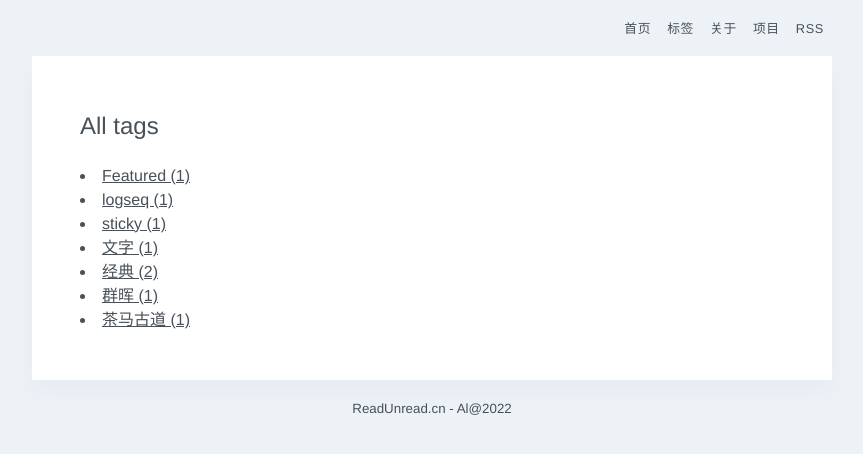
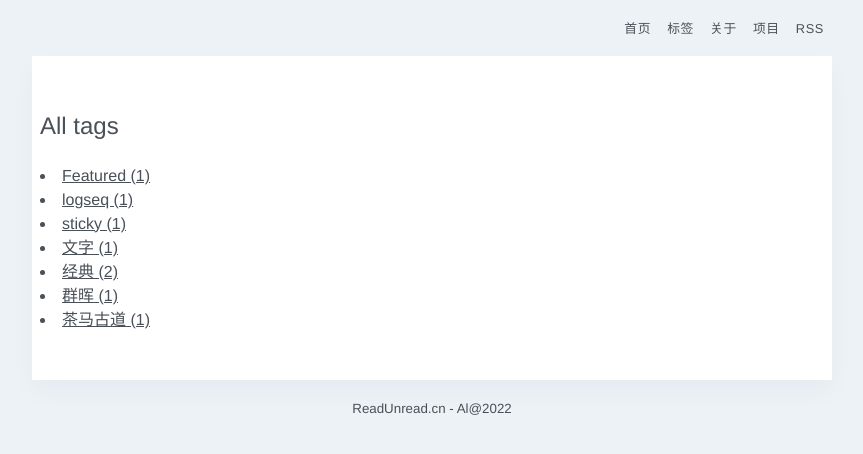
Before and after one commit to gccgle/test-readunread.cn, a Jekyll site: the page built from _pages/tags.md, in a window 1280 px wide. Shown: the top 454 px of the page, without its empty margins (208-1071 px from the left). Built offline with Jekyll 4.4.1, drawn with Linux system fonts in a browser that asks for light colours; some web fonts are replaced.

Commit message:
Update _layout.scss

```diff
--- a/_sass/_layout.scss
+++ b/_sass/_layout.scss
@@ -129,7 +129,7 @@ header, main {
 
 .post {
 	background: white;
-	padding: 2rem 3rem;
+	padding: 2rem 0.5rem;
 	-webkit-box-shadow: 0 0.75rem 1.5rem rgba(18, 38, 63, 0.03);
   box-shadow: 0 0.75rem 1.5rem rgba(18, 38, 63, 0.03);
 
```
